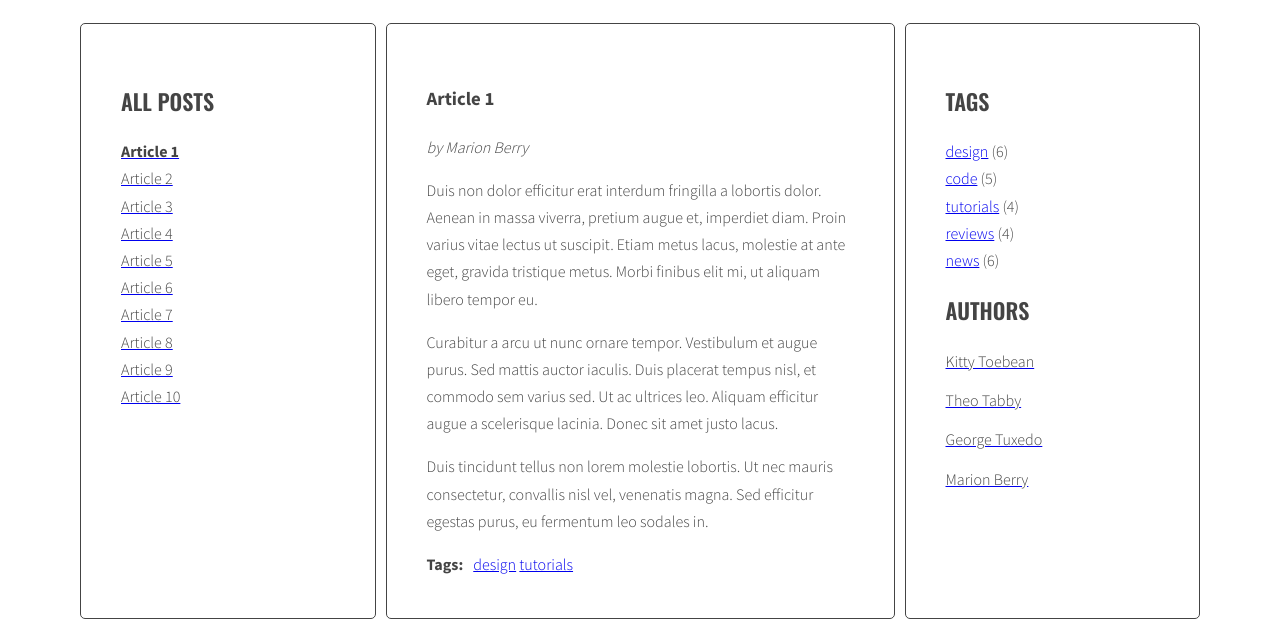
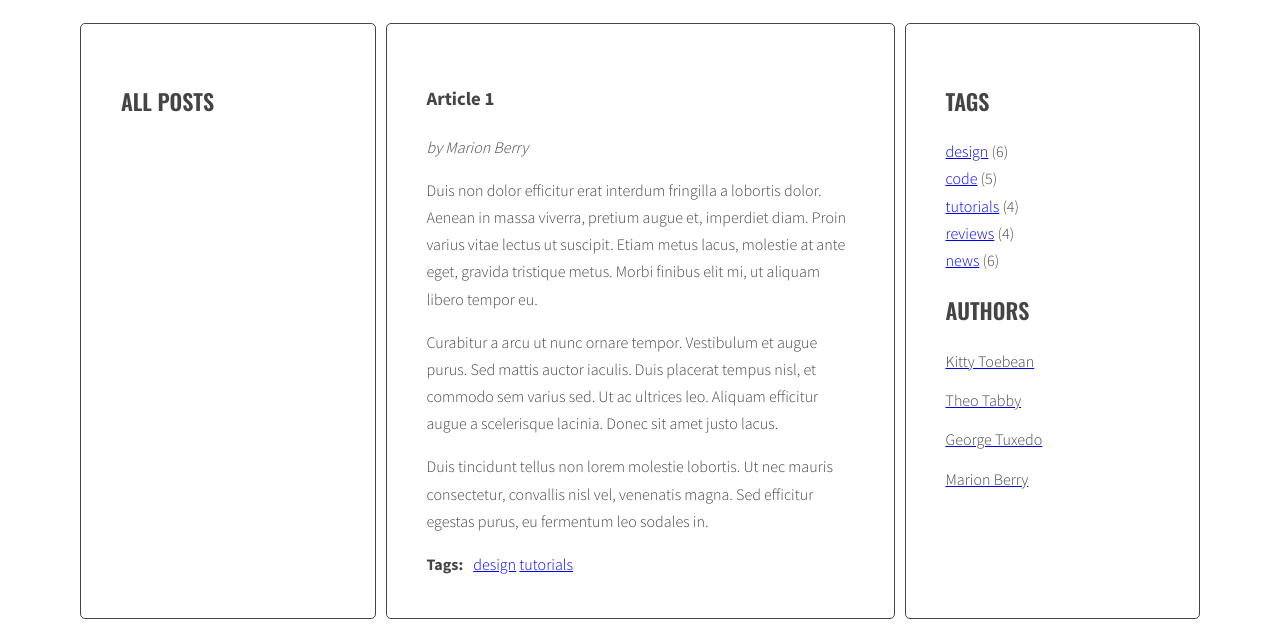
Before and after one commit to GabrielaDun/javascript-blog, a website: page index.html in a window 1280 px wide. Shown: the part 220-847 px from the top of the page. Drawn offline with nearby package versions, Linux system fonts and the light colour scheme.

Commit message:
Build a function to generate list of titles - remove titleList

```diff
--- a/index.html
+++ b/index.html
@@ -16,16 +16,6 @@
                 <aside class="sidebar">
                     <h2 class="section-title">All posts</h2>
                     <ul class="list titles">
-                        <li><a href="#article-1" class="active"><span>Article 1</span></a></li>
-                        <li><a href="#article-2"><span>Article 2</span></a></li>
-                        <li><a href="#article-3"><span>Article 3</span></a></li>
-                        <li><a href="#article-4"><span>Article 4</span></a></li>
-                        <li><a href="#article-5"><span>Article 5</span></a></li>
-                        <li><a href="#article-6"><span>Article 6</span></a></li>
-                        <li><a href="#article-7"><span>Article 7</span></a></li>
-                        <li><a href="#article-8"><span>Article 8</span></a></li>
-                        <li><a href="#article-9"><span>Article 9</span></a></li>
-                        <li><a href="#article-10"><span>Article 10</span></a></li>
                     </ul>
                 </aside>
                 <section class="posts">
--- a/js/script.js
+++ b/js/script.js
@@ -54,10 +54,13 @@ const optArticleSelector = '.post',
 function generateTitleLinks(){
 
   /* remove contents of titleList */
-  const titleList = document.querySelector(optTitleListSelector)
+
+  const titleList = document.querySelector(optTitleListSelector);
+  titleList.innerHTML = '';
+
+  /* for each article */
 
 
-  /* for each article */
 
     /* get the article id */
 
@@ -70,8 +73,5 @@ function generateTitleLinks(){
     /* insert link into titleList */
 
 }
-
 generateTitleLinks();
-
-
 }
```
